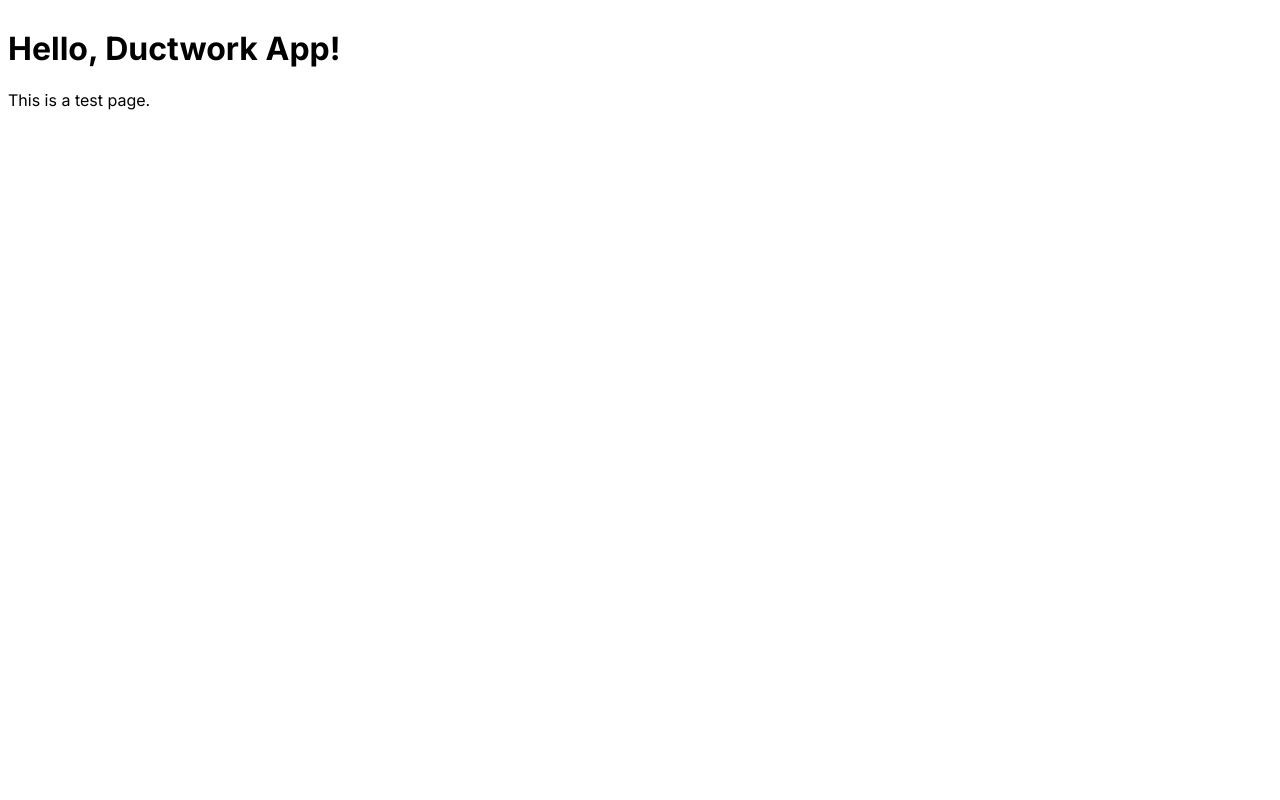
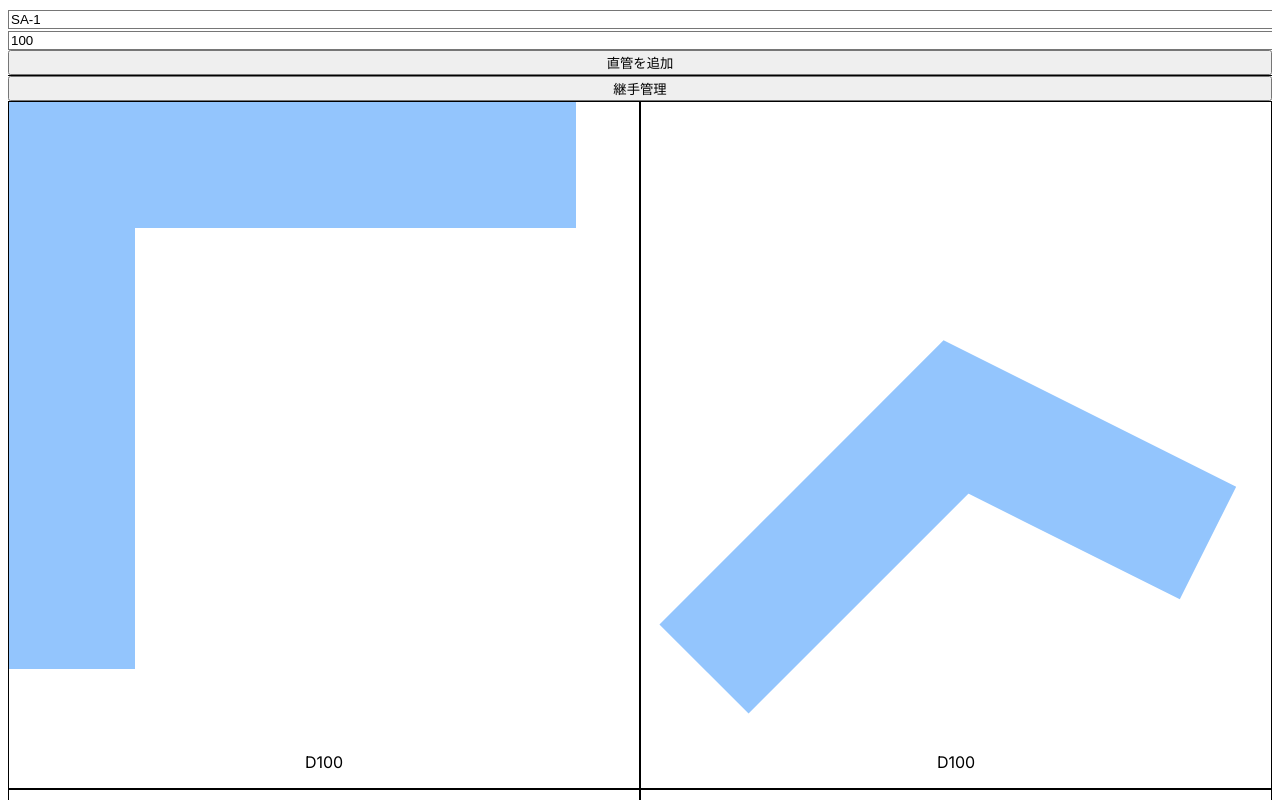
Before and after one commit to dhtanutanu-sys/dhtanutanuDuct2, a Next.js app in the folder my-app/: page / in a window 1280 px wide. Built offline with nearby package versions, Linux system fonts and the light colour scheme.

Commit message:
revert: Revert root page to original DuctAppLoader

```diff
--- a/my-app/src/app/page.tsx
+++ b/my-app/src/app/page.tsx
@@ -1,8 +1,5 @@
+import DuctAppLoader from './DuctAppLoader';
+
 export default function Page() {
-  return (
-    <div>
-      <h1>Hello, Ductwork App!</h1>
-      <p>This is a test page.</p>
-    </div>
-  );
+  return <DuctAppLoader />;
 }
```
